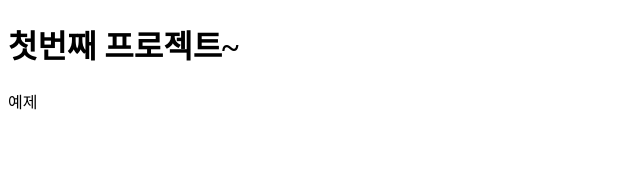
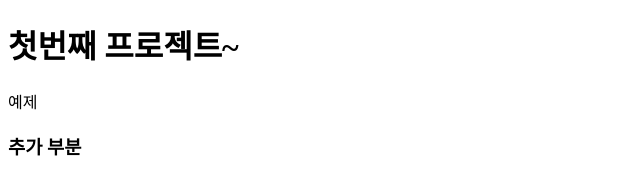
Before and after one commit to haeyunkim/first-yun-project, a plain HTML site: page index.html in a window 1280 px wide. Shown: the whole page, without its empty margins (0-640 px from the left). Drawn offline with Linux system fonts and the light colour scheme.

Commit message:
second commit

```diff
--- a/index.html
+++ b/index.html
@@ -11,6 +11,8 @@
     <h1>첫번째 프로젝트~</h1>
 
     <p>예제</p>
+
+    <h3>추가 부분</h3>
     <script src="index.js"></script>
   </body>
 </html>
```
